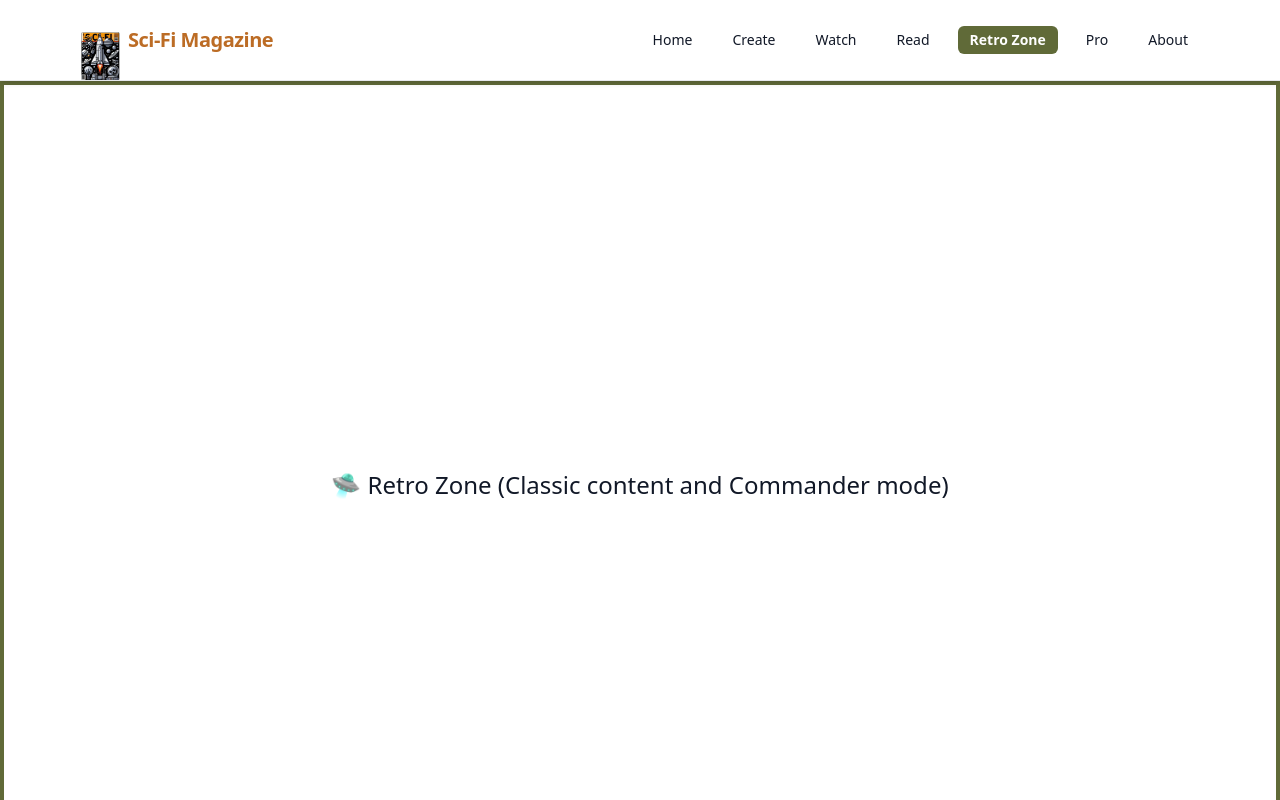
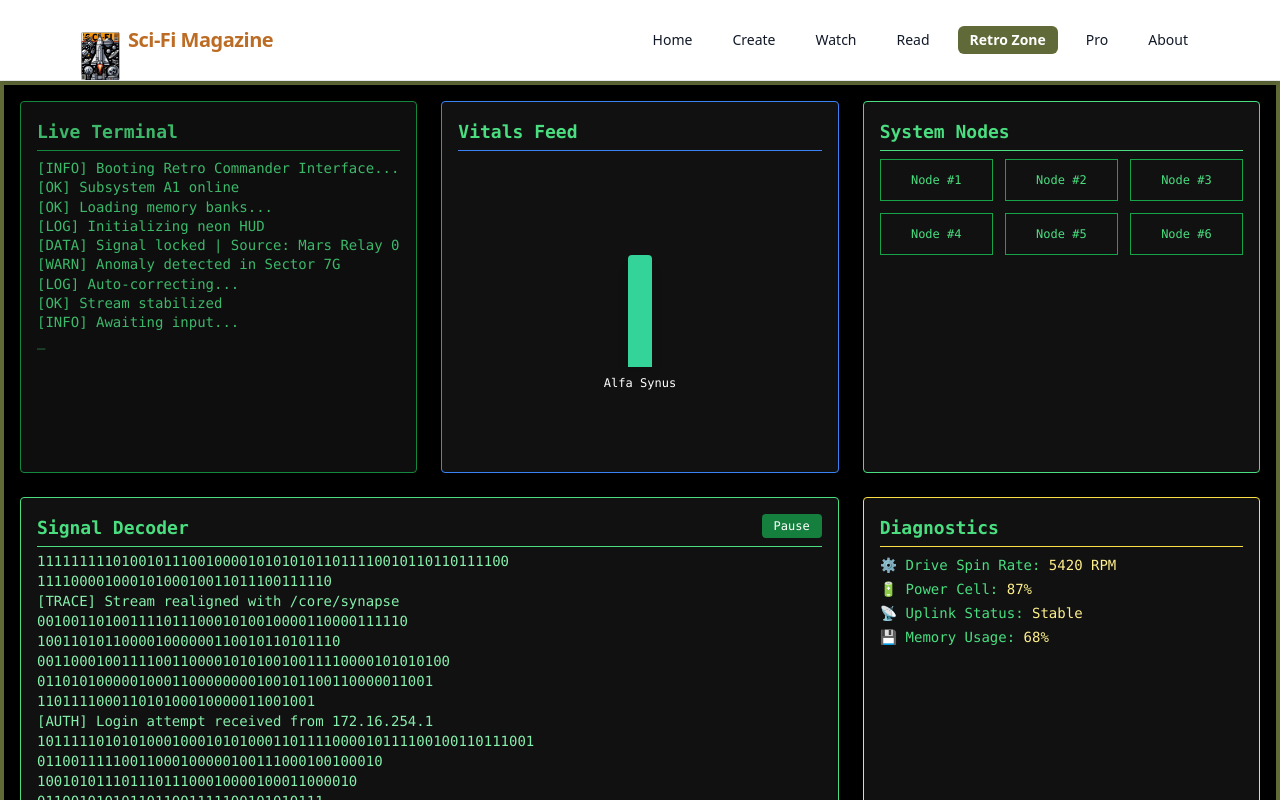
Before and after one commit to aticodein/SCIFI_MAGAZINE_VITE, a React (Vite) app: page /retro in a window 1280 px wide. Shown: the top 800 px of the page. Built offline with nearby package versions, Linux system fonts and the light colour scheme.

Commit message:
Added Retro page content

```diff
--- a/src/index.css
+++ b/src/index.css
@@ -1,9 +1,11 @@
 /* src/index.css */
+
+.perspective {
+    perspective: 1000px;
+  }
 
 @tailwind base;
 @tailwind components;
 @tailwind utilities;
 
-.perspective {
-    perspective: 1000px;
-  }
+/* Required for the Vitals Feed bar animation */
--- a/src/pages/Retro.tsx
+++ b/src/pages/Retro.tsx
@@ -1,10 +1,111 @@
-import React from "react";
+// src/pages/Retro.tsx
+import React, { useEffect, useRef, useState } from "react";
 
+const randomTextLines = [
+  "[INFO] Data initialization started",
+  "[LOG] Margin codes detected",
+  "[ERROR] Packet fragment dropped",
+  "[TRACE] Stream realigned with /core/synapse",
+  "[AUTH] Login attempt received from 172.16.254.1",
+  "[ALERT] Memory surge at Sector 12B",
+  "[COMMAND] Reroute signal through relay delta",
+  "[LOG] Quantum flux recalibrated",
+  "[INFO] Uplink channel secured",
+  "[SYSTEM] Checkpoint 42 achieved"
+];
 
 export default function Retro() {
+  const [lines, setLines] = useState<string[]>(["/decoding/signal--trace--192.168.xx.xxx", "", "-- fragment --", "01100011 01101111 01101110 01110100 01110010 01101111 01101100", "/command/reroute initialized..."]);
+  const [paused, setPaused] = useState(false);
+  const decoderRef = useRef<HTMLDivElement>(null);
+
+  useEffect(() => {
+    if (paused) return;
+    const interval = setInterval(() => {
+      const isText = Math.random() < 0.3;
+      const line = isText
+        ? randomTextLines[Math.floor(Math.random() * randomTextLines.length)]
+        : Array.from({ length: Math.floor(Math.random() * 30 + 30) }, () => (Math.random() > 0.5 ? "0" : "1")).join("");
+
+      setLines((prev) => [...prev.slice(-100), line]);
+
+      if (decoderRef.current) {
+        decoderRef.current.scrollTop = decoderRef.current.scrollHeight;
+      }
+    }, 100);
+
+    return () => clearInterval(interval);
+  }, [paused]);
+
   return (
-    <div className="min-h-screen bg-white text-gray-900 flex items-center justify-center text-2xl p-6">
-      🛸 Retro Zone (Classic content and Commander mode)
+    <div className="min-h-screen bg-black text-green-400 font-mono p-4 grid grid-cols-1 md:grid-cols-2 lg:grid-cols-3 gap-6">
+      {/* Code Streaming Panel */}
+      <div className="bg-[#111] border border-green-600 p-4 rounded shadow-md animate-pulse overflow-hidden">
+        <h2 className="text-lg font-bold mb-2 border-b border-green-600 pb-1">Live Terminal</h2>
+        <div className="text-sm leading-snug h-64 overflow-y-auto whitespace-pre-wrap animate-fade-in">
+          <pre>
+            {"[INFO] Booting Retro Commander Interface...\n[OK] Subsystem A1 online\n[OK] Loading memory banks...\n[LOG] Initializing neon HUD\n[DATA] Signal locked | Source: Mars Relay 03\n[WARN] Anomaly detected in Sector 7G\n[LOG] Auto-correcting...\n[OK] Stream stabilized\n[INFO] Awaiting input...\n_"}
+          </pre>
+        </div>
+      </div>
+
+      {/* Vitals Feed – Static Single Bar aligned at the bottom */}
+      <div className="bg-[#111] border border-blue-500 p-4 rounded shadow-md">
+        <h2 className="text-lg font-bold mb-2 border-b border-blue-500 pb-1">Vitals Feed</h2>
+        <div className="flex justify-center h-40 mt-20">
+          <div className="flex flex-col justify-end items-center h-full">
+            <div
+              className="w-6 rounded-t shadow-lg"
+              style={{ height: "70%", backgroundColor: "#34D399" }}
+            />
+            <span className="text-xs mt-2 text-white">Alfa Synus</span>
+          </div>
+        </div>
+      </div>
+
+      {/* System Nodes Display */}
+      <div className="bg-[#111] border border-green-400 p-4 rounded shadow-md">
+        <h2 className="text-lg font-bold mb-2 border-b border-green-400 pb-1">System Nodes</h2>
+        <div className="grid grid-cols-3 gap-3 text-center">
+          {[...Array(6)].map((_, i) => (
+            <div
+              key={i}
+              className="border border-green-600 py-3 px-2 text-xs hover:bg-green-700/30 transition"
+            >
+              Node #{i + 1}
+            </div>
+          ))}
+        </div>
+      </div>
+
+      {/* Signal Decoder Panel */}
+      <div className="bg-[#111] border border-green-400 p-4 rounded shadow-md col-span-1 md:col-span-2 relative">
+        <h2 className="text-lg font-bold mb-2 border-b border-green-400 pb-1">Signal Decoder</h2>
+        <div ref={decoderRef} className="text-sm text-green-300 h-64 overflow-y-auto whitespace-pre-wrap">
+          {lines.map((line, index) => (
+            <div key={index} className="animate-glitch text-green-300">
+              {line}
+            </div>
+          ))}
+        </div>
+        <button
+          onClick={() => setPaused(!paused)}
+          className="absolute top-4 right-4 bg-green-700 text-white text-xs px-3 py-1 rounded hover:bg-green-500"
+        >
+          {paused ? "Resume" : "Pause"}
+        </button>
+      </div>
+
+      {/* Diagnostics Panel */}
+      <div className="bg-[#111] border border-yellow-300 p-4 rounded shadow-md">
+        <h2 className="text-lg font-bold mb-2 border-b border-yellow-300 pb-1">Diagnostics</h2>
+        <ul className="text-sm space-y-1">
+          <li>⚙️ Drive Spin Rate: <span className="text-yellow-200">5420 RPM</span></li>
+          <li>🔋 Power Cell: <span className="text-yellow-200">87%</span></li>
+          <li>📡 Uplink Status: <span className="text-yellow-200">Stable</span></li>
+          <li>💾 Memory Usage: <span className="text-yellow-200">68%</span></li>
+        </ul>
+      </div>
     </div>
   );
 }
```
